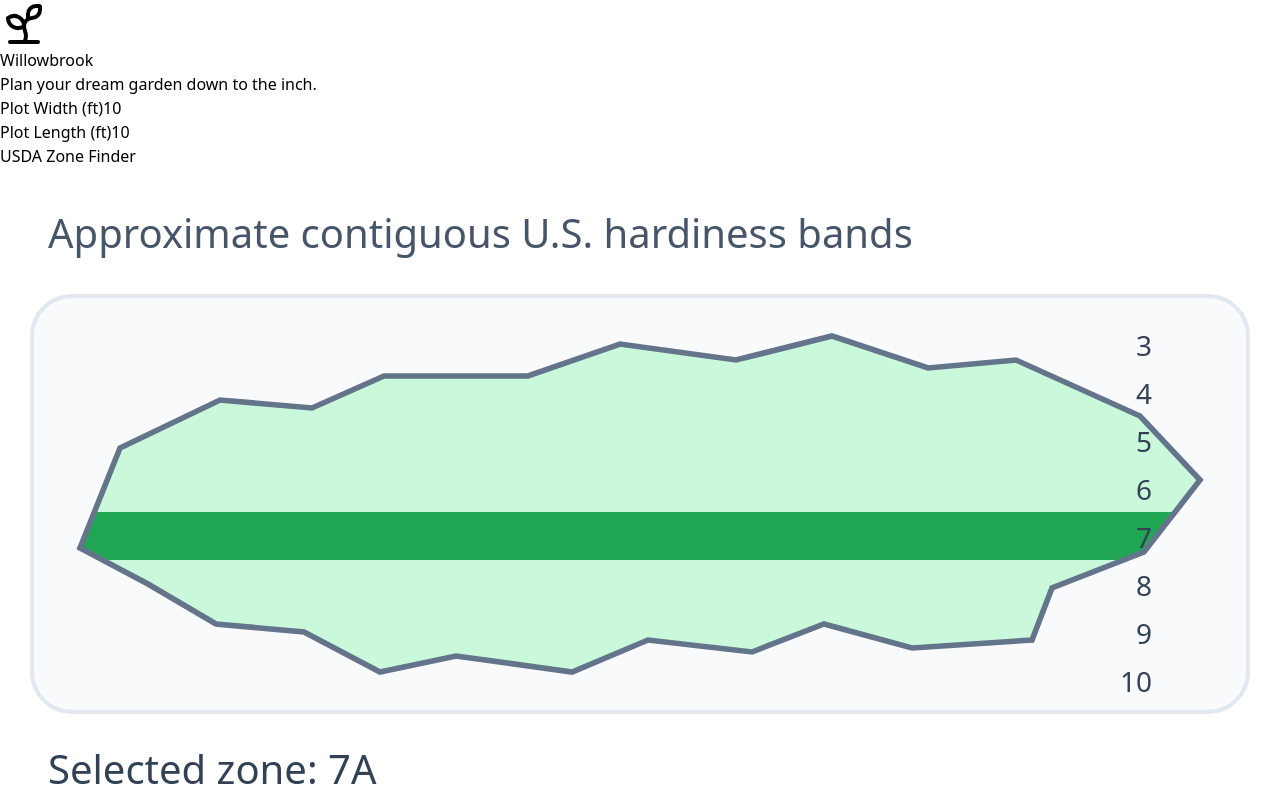
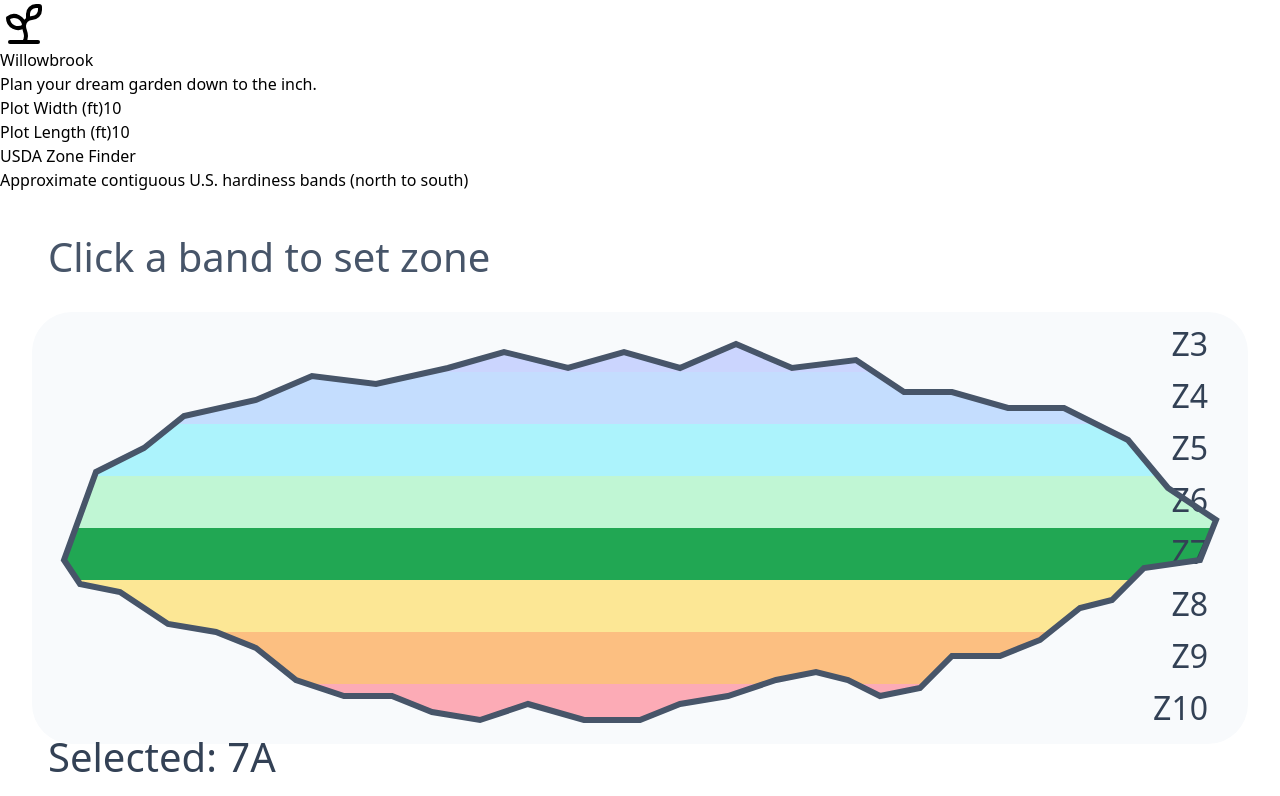
Before and after one commit to Solfood/Willowbrook, a React (Vite) app: page / in a window 1280 px wide. Shown: the top 796 px of the page. Built offline with nearby package versions, Linux system fonts and the light colour scheme.

Commit message:
Refine zone map visuals and lock structure movement

```diff
--- a/src/components/GardenPlanner.jsx
+++ b/src/components/GardenPlanner.jsx
@@ -75,6 +75,7 @@ export default function GardenPlanner({ width, length, zone = '7a', initialItems
 
     const [selectedTool, setSelectedTool] = useState(null);
     const [selectedItemId, setSelectedItemId] = useState(null);
+    const [armedStructureMoveId, setArmedStructureMoveId] = useState(null);
     const [activeSection, setActiveSection] = useState('plan'); // plan | plant-list | parts-list | shopping | notes
     const [mode, setMode] = useState('pan'); // pan | place | move
     const [camera, setCamera] = useState({ x: 0, y: 0, scale: 1 });
@@ -109,6 +110,7 @@ export default function GardenPlanner({ width, length, zone = '7a', initialItems
 
     const clearSelection = useCallback(() => {
         setSelectedTool(null);
+        setArmedStructureMoveId(null);
     }, []);
 
     const commitItems = useCallback((nextItems) => {
@@ -171,6 +173,7 @@ export default function GardenPlanner({ width, length, zone = '7a', initialItems
     const pickUpItem = useCallback((item) => {
         dispatch({ type: plannerActionTypes.PICKUP_ITEM, payload: item.id });
         setSelectedItemId(item.id);
+        setArmedStructureMoveId(null);
         setSelectedTool({
             ...item,
             itemId: item.itemId || item.id,
@@ -392,14 +395,12 @@ export default function GardenPlanner({ width, length, zone = '7a', initialItems
 
     const handleEnterMoveMode = useCallback(() => {
         setMode('move');
+        setArmedStructureMoveId(null);
         // If a brand-new placement tool is active, clear it so move mode does not place items.
         if (selectedTool?.isNew) {
             clearSelection();
         }
-        if (selectedPlacedItem && !selectedTool) {
-            pickUpItem(selectedPlacedItem);
-        }
-    }, [selectedPlacedItem, selectedTool, pickUpItem, clearSelection]);
+    }, [selectedTool, clearSelection]);
 
     const plantSummary = useMemo(() => {
         const byName = {};
@@ -562,6 +563,9 @@ export default function GardenPlanner({ width, length, zone = '7a', initialItems
             }
 
             if (['ArrowUp', 'ArrowDown', 'ArrowLeft', 'ArrowRight'].includes(e.key)) {
+                if (selectedPlacedItem.type === 'structure') {
+                    return;
+                }
                 const target = e.target;
                 if (target instanceof HTMLElement) {
                     const tag = target.tagName.toLowerCase();
@@ -948,10 +952,7 @@ export default function GardenPlanner({ width, length, zone = '7a', initialItems
                                         }}
                                         onClick={(e) => {
                                             e.stopPropagation();
-                                            if (mode === 'move' && !selectedTool) {
-                                                pickUpItem(item);
-                                                return;
-                                            }
+                                            setArmedStructureMoveId(null);
                                             setSelectedItemId(item.id);
                                         }}
                                         style={{
@@ -959,7 +960,7 @@ export default function GardenPlanner({ width, length, zone = '7a', initialItems
                                             left: item.x,
                                             top: item.y,
                                             zIndex: item.type === 'plant' ? 10 : 1,
-                                            cursor: mode === 'move' ? 'grab' : 'default',
+                                            cursor: mode === 'move' ? 'pointer' : 'default',
                                         }}
                                     >
                                         <RenderItemContent item={item} />
@@ -1123,13 +1124,31 @@ export default function GardenPlanner({ width, length, zone = '7a', initialItems
                                     >
                                         Apply
                                     </button>
-                                    {mode === 'move' && !selectedTool && (
+                                    {mode === 'move' && !selectedTool && selectedPlacedItem.type !== 'structure' && (
                                         <button
                                             type="button"
                                             onClick={() => pickUpItem(selectedPlacedItem)}
                                             className="flex-1 px-2 py-1.5 text-xs rounded border border-amber-600 text-amber-700 bg-white hover:bg-amber-50"
                                         >
-                                            Pick Up Selected
+                                            Move This Item
+                                        </button>
+                                    )}
+                                    {mode === 'move' && !selectedTool && selectedPlacedItem.type === 'structure' && armedStructureMoveId !== selectedPlacedItem.id && (
+                                        <button
+                                            type="button"
+                                            onClick={() => setArmedStructureMoveId(selectedPlacedItem.id)}
+                                            className="flex-1 px-2 py-1.5 text-xs rounded border border-amber-700 text-amber-800 bg-amber-50 hover:bg-amber-100"
+                                        >
+                                            Unlock Structure Move
+                                        </button>
+                                    )}
+                                    {mode === 'move' && !selectedTool && selectedPlacedItem.type === 'structure' && armedStructureMoveId === selectedPlacedItem.id && (
+                                        <button
+                                            type="button"
+                                            onClick={() => pickUpItem(selectedPlacedItem)}
+                                            className="flex-1 px-2 py-1.5 text-xs rounded border border-amber-600 text-amber-700 bg-white hover:bg-amber-50"
+                                        >
+                                            Move This Item
                                         </button>
                                     )}
                                     <button
@@ -1140,6 +1159,11 @@ export default function GardenPlanner({ width, length, zone = '7a', initialItems
                                         Delete
                                     </button>
                                 </div>
+                                {mode === 'move' && selectedPlacedItem.type === 'structure' && !selectedTool && (
+                                    <p className="text-[11px] text-gray-500 mt-2">
+                                        Structures are move-locked by default. Use "Unlock Structure Move" before repositioning.
+                                    </p>
+                                )}
                             </form>
                         )}
                     </div>
--- a/src/components/GardenSetup.jsx
+++ b/src/components/GardenSetup.jsx
@@ -158,47 +158,58 @@ function ZoneMiniMap({ zone, onSelectZone }) {
     const zoneText = String(zone || '7a').toLowerCase();
     const suffix = zoneText.endsWith('b') ? 'b' : 'a';
     const zoneNumber = Number(zoneText.replace(/[^\d]/g, '')) || 7;
+    const palette = {
+        3: '#c7d2fe',
+        4: '#bfdbfe',
+        5: '#a5f3fc',
+        6: '#bbf7d0',
+        7: '#d9f99d',
+        8: '#fde68a',
+        9: '#fdba74',
+        10: '#fda4af',
+    };
+    const usShapePath = 'M16 92 L24 70 L36 64 L46 56 L64 52 L78 46 L94 48 L112 44 L126 40 L142 44 L156 40 L170 44 L184 38 L198 44 L214 42 L226 50 L238 50 L252 54 L266 54 L282 62 L292 74 L304 82 L300 92 L286 94 L278 102 L270 104 L260 112 L250 116 L238 116 L230 124 L220 126 L212 122 L204 120 L194 122 L182 126 L170 128 L160 132 L146 132 L132 128 L120 132 L108 130 L98 126 L86 126 L74 122 L64 114 L54 110 L42 108 L30 100 L20 98 Z';
 
     return (
         <div className="border border-gray-200 rounded-lg bg-white p-2 mb-2">
-            <svg viewBox="0 0 320 170" className="w-full h-40" role="img" aria-label="Approximate USDA zones map">
+            <div className="text-[11px] text-gray-600 mb-2">Approximate contiguous U.S. hardiness bands (north to south)</div>
+            <div className="rounded-lg border border-slate-200 bg-slate-50 p-1">
+                <svg viewBox="0 0 320 150" className="w-full h-36" role="img" aria-label="Approximate USDA zones map">
                     <defs>
-                    <clipPath id="us-shape">
-                        <path d="M20,95 L30,70 L55,58 L78,60 L96,52 L132,52 L155,44 L184,48 L208,42 L232,50 L254,48 L285,62 L300,78 L286,96 L263,105 L258,118 L228,120 L206,114 L188,121 L162,118 L143,126 L114,122 L95,126 L76,116 L54,114 L37,104 Z" />
+                        <clipPath id="us-shape-clip">
+                            <path d={usShapePath} />
                         </clipPath>
                     </defs>
 
-                <rect x="8" y="32" width="304" height="104" rx="10" fill="#f8fafc" stroke="#e2e8f0" />
+                    <rect x="8" y="30" width="304" height="108" rx="10" fill="#f8fafc" />
+
                     {CONTIGUOUS_US_ZONE_BANDS.map((num, idx) => {
-                    const y = 38 + (idx * 12);
                         const isSelected = num === zoneNumber;
                         return (
                             <g key={`band-${num}`}>
                                 <rect
-                                x="14"
-                                y={y}
-                                width="292"
-                                height="12"
-                                clipPath="url(#us-shape)"
-                                fill={isSelected ? '#16a34a' : '#bbf7d0'}
-                                opacity={isSelected ? 0.95 : 0.75}
+                                    x="10"
+                                    y={32 + (idx * 13)}
+                                    width="300"
+                                    height="13"
+                                    clipPath="url(#us-shape-clip)"
+                                    fill={isSelected ? '#16a34a' : palette[num]}
+                                    opacity={isSelected ? 0.95 : 0.9}
                                     style={{ cursor: 'pointer' }}
                                     onClick={() => onSelectZone?.(`${num}${suffix}`)}
                                 />
-                            <text x="288" y={y + 9} textAnchor="end" fontSize="7" fill="#334155">{num}</text>
+                                <text x="302" y={41 + (idx * 13)} textAnchor="end" fontSize="8" fill="#334155">
+                                    Z{num}
+                                </text>
                             </g>
                         );
                     })}
 
-                <path
-                    d="M20,95 L30,70 L55,58 L78,60 L96,52 L132,52 L155,44 L184,48 L208,42 L232,50 L254,48 L285,62 L300,78 L286,96 L263,105 L258,118 L228,120 L206,114 L188,121 L162,118 L143,126 L114,122 L95,126 L76,116 L54,114 L37,104 Z"
-                    fill="none"
-                    stroke="#64748b"
-                    strokeWidth="1.4"
-                />
-                <text x="12" y="20" fontSize="10" fill="#475569">Approximate contiguous U.S. hardiness bands</text>
-                <text x="12" y="154" fontSize="10" fill="#334155">Selected zone: {zoneText.toUpperCase()}</text>
+                    <path d={usShapePath} fill="none" stroke="#475569" strokeWidth="1.5" />
+                    <text x="12" y="20" fontSize="10" fill="#475569">Click a band to set zone</text>
+                    <text x="12" y="145" fontSize="10" fill="#334155">Selected: {zoneText.toUpperCase()}</text>
                 </svg>
+            </div>
 
             <div className="flex flex-wrap gap-1 mt-1">
                 {CONTIGUOUS_US_ZONE_BANDS.map((num) => {
```
Lines whose indentation alone changed are shown as unchanged.
